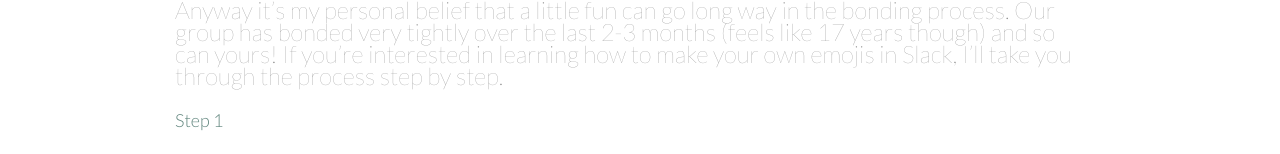
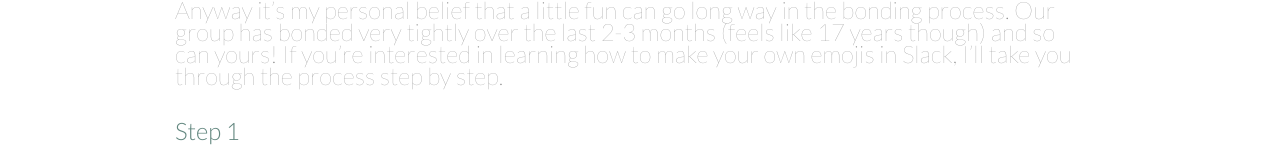
Before and after one commit to NickyBobby/nickybobby.github.io, a Jekyll site: the page built from _posts/2016-03-09-team-building-with-emojis.md, in a window 1280 px wide. Shown: the part 947-1101 px from the top of the page. Built offline with Jekyll 4.4.1, drawn with Linux system fonts in a browser that asks for light colours.

Commit message:
slight adjustment

```diff
--- a/_posts/2016-03-09-team-building-with-emojis.md
+++ b/_posts/2016-03-09-team-building-with-emojis.md
@@ -16,19 +16,19 @@ I can't recall the second emoji that I made but I do know that within a week I h
 
 Anyway it's my personal belief that a little fun can go long way in the bonding process. Our group has bonded very tightly over the last 2-3 months (feels like 17 years though) and so can yours! If you're interested in learning how to make your own emojis in Slack, I'll take you through the process step by step.
 
-#### Step 1
+## Step 1
 
 Grab a selected screen shot of what you want to make an emoji of using `cmd-shift-4` then dragging the cursor over your <s>victim</s> subject.
 
 ![screenshot](http://i.giphy.com/3ornkdzg1JfZZEAd1e.gif)
 
-#### Step 2
+## Step 2
 
 Import that picture into your image editor. And very simply, all you want to do is is export the photo using `128px x 128px` dimensions.
 
 ![image formatting](http://i.giphy.com/3ornjKZ0XUIMYHxoHe.gif)
 
-#### Step 3
+## Step 3
 
 Click on your main team name in the top left part of Slack and select Customize Slack. It will take you to the Slack webpage where you simply enter in a name and upload your newly formatted image.
 
```
